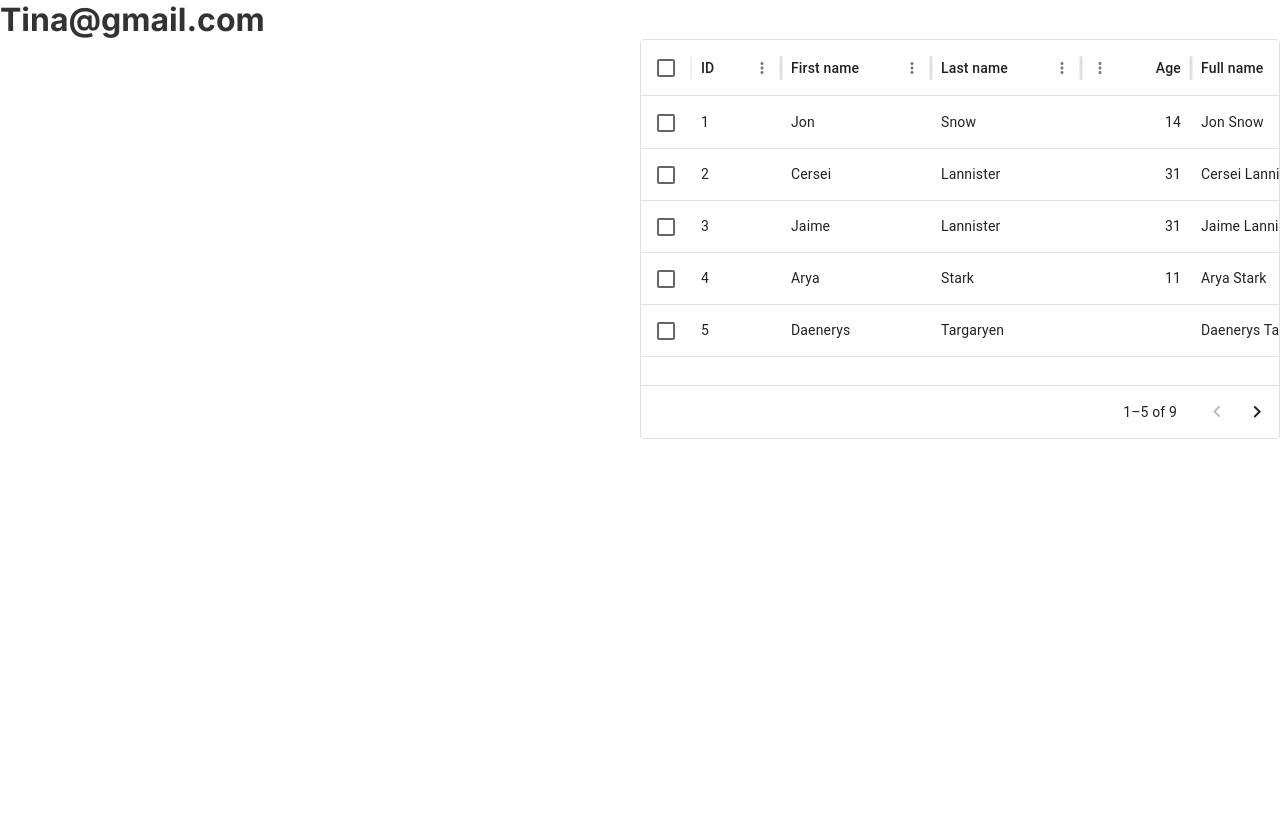
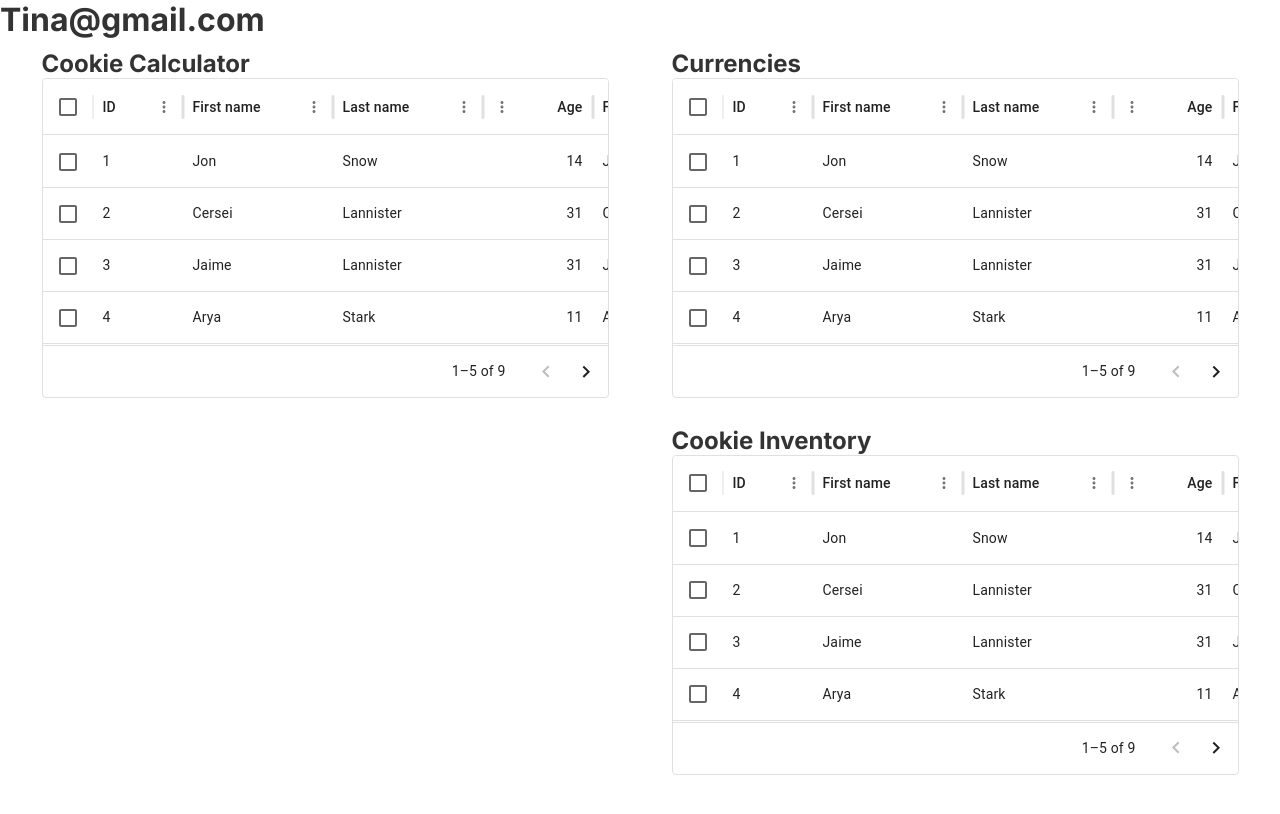
Before and after one commit to Ann-Clawson/crumbs-frontend, a React (Vite) app in the folder crumbs-frontend/: page /dashboard in a window 1280 px wide. Shown: the top 814 px of the page. Built offline with nearby package versions, Linux system fonts and the light colour scheme.

Commit message:
positions data grids

```diff
--- a/crumbs-frontend/src/Dashboard.jsx
+++ b/crumbs-frontend/src/Dashboard.jsx
@@ -76,12 +76,21 @@ export function Dashboard() {
       <Box
         sx={{
           display: "flex",
-          justifyContent: "flex-end",
-          height: 400,
+          justifyContent: "space-around",
           width: "100%",
+          height: "100vh",
+          padding: "10px",
         }}
       >
-        <Box sx={{ width: "50%" }}>
+        <Box
+          sx={{
+            width: "45%",
+            minHeight: "40vh",
+            maxHeight: "40vh",
+            // flexGrow: 1,
+          }}
+        >
+          <h2>Cookie Calculator</h2>
           <DataGrid
             rows={rows}
             columns={columns}
@@ -97,6 +106,65 @@ export function Dashboard() {
             disableRowSelectionOnClick
           />
         </Box>
+        <Box
+          sx={{
+            display: "flex",
+            flexDirection: "column",
+            width: "45%",
+            minHeight: "40vh",
+            maxHeight: "100vh",
+            // flexGrow: 1,
+          }}
+        >
+          <Box
+            sx={{
+              height: "50%",
+              marginBottom: "10%",
+              // minHeight: "20vh",
+              minHeight: "40vh",
+              maxHeight: "40vh",
+            }}
+          >
+            <h2>Currencies</h2>
+            <DataGrid
+              rows={rows}
+              columns={columns}
+              initialState={{
+                pagination: {
+                  paginationModel: {
+                    pageSize: 5,
+                  },
+                },
+              }}
+              pageSizeOptions={[5]}
+              checkboxSelection
+              disableRowSelectionOnClick
+            />
+          </Box>
+          <Box
+            sx={{
+              height: "50%",
+              minHeight: "40vh",
+              maxHeight: "40vh",
+            }}
+          >
+            <h2>Cookie Inventory</h2>
+            <DataGrid
+              rows={rows}
+              columns={columns}
+              initialState={{
+                pagination: {
+                  paginationModel: {
+                    pageSize: 5,
+                  },
+                },
+              }}
+              pageSizeOptions={[5]}
+              checkboxSelection
+              disableRowSelectionOnClick
+            />
+          </Box>
+        </Box>
       </Box>
     </div>
   );
```
